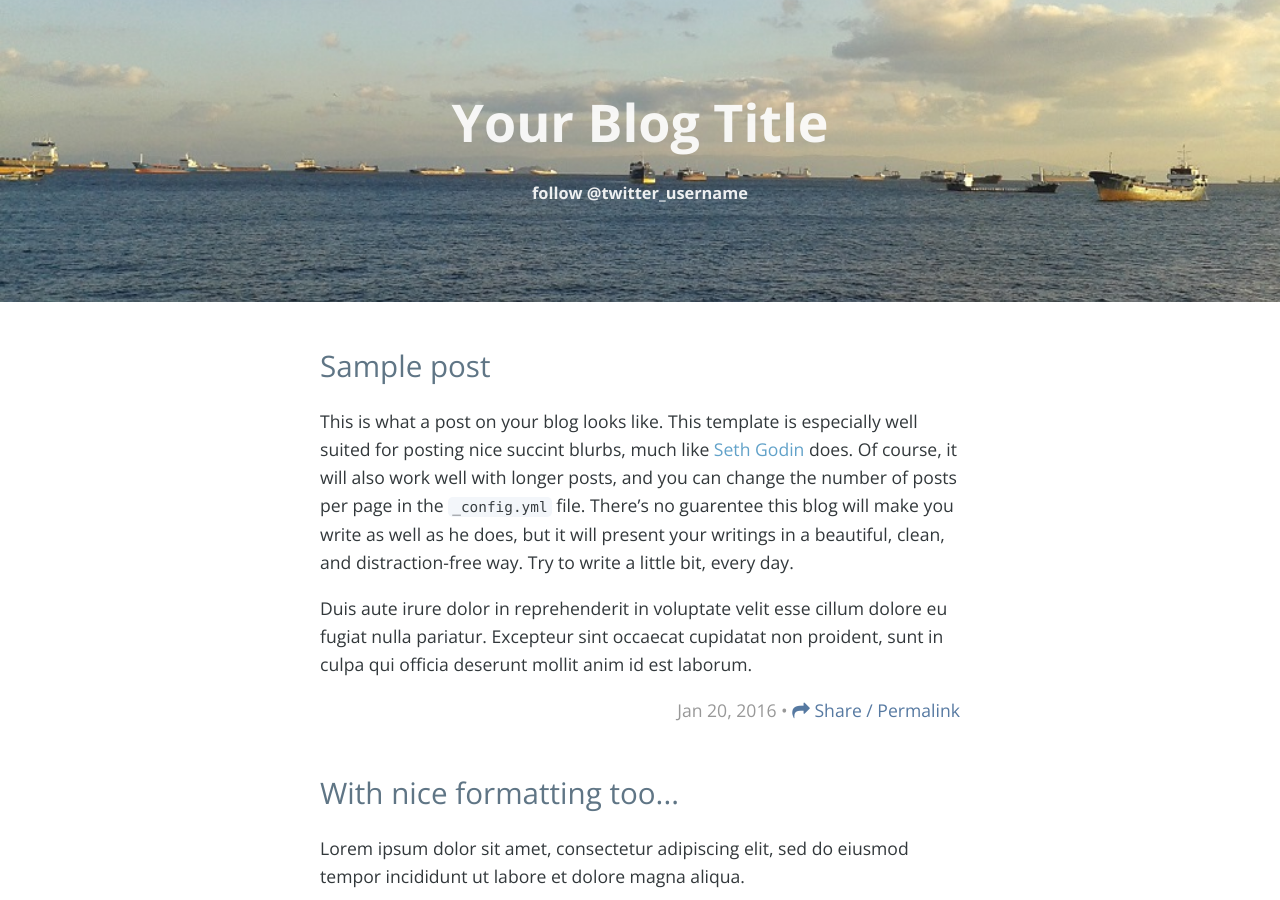
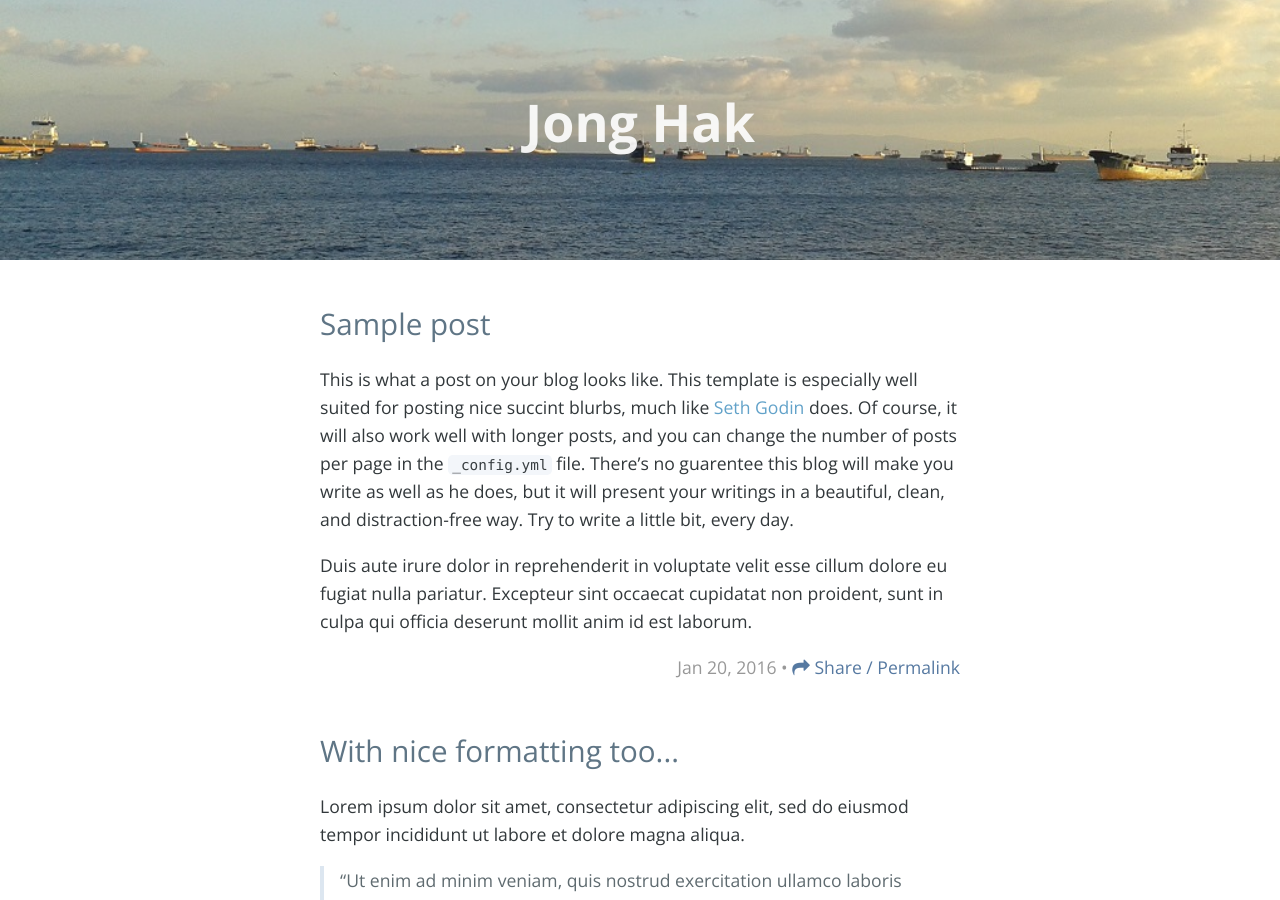
Before and after one commit to jong-hak-kim/jong-hak-kim.github.io, a Jekyll site: the page built from index.html, in a window 1280 px wide and 900 px high. Built offline with Jekyll 4.4.1, drawn with Linux system fonts in a browser that asks for light colours; nearby versions of some CDN libraries; the list of posts is cut into pages by our own code; comment, search, counter and statistics services are not loaded.

Commit message:
setting config file

```diff
--- a/_config.yml
+++ b/_config.yml
@@ -6,15 +6,24 @@
 # 'jekyll serve'. If you change this file, please restart the server process.
 
 # Site settings
-title: Your Blog Title
+title: Jong Hak
 description: '' # write a nice description for your blog
 baseurl: "" # the subpath of your site, e.g. /blog
-url: 'https://adueck.github.io' # the base hostname & protocol for your site http://www.example.com
+url: 'https://jong-hak-kim.github.io/' # the base hostname & protocol for your site http://www.example.com
 # google_analytics: 'UA-XXXXXX-X'
-twitter_username: 'twitter_username'
+github:
+  username: jong-hak-kim
+
+social:
+  name: Develop
+  email: whdgkr9070@naver.com
+  links:
+  - https://github.com/jong-hak-ki
 
 # Build settings
 markdown: kramdown
+
+toc: true
 
 permalink: '/:title/'
 
```
